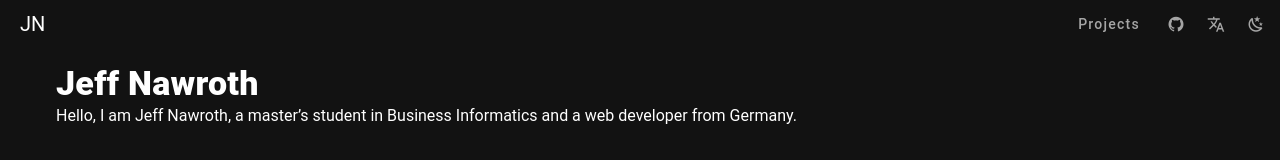
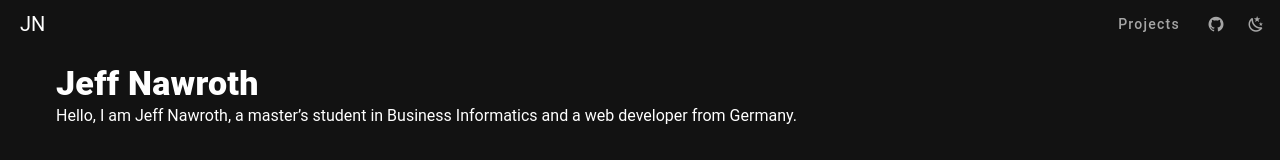
Before and after one commit to jeffnawroth/jeffnawroth.me, a Vue app: page / in a window 1280 px wide. Shown: the top 160 px of the page. Built offline with nearby package versions, Linux system fonts and the light colour scheme.

Commit message:
chore: comment out unused v-btn component in AppBar.vue

```diff
--- a/src/components/AppBar.vue
+++ b/src/components/AppBar.vue
@@ -68,11 +68,11 @@ watch(storageTheme, () => {
         href="https://github.com/jeffnawroth"
         variant="plain"
       />
-      <v-btn
+      <!-- <v-btn
         size="small"
         icon="mdi-translate"
         variant="plain"
-      />
+      /> -->
 
       <v-btn
         size="small"
```
